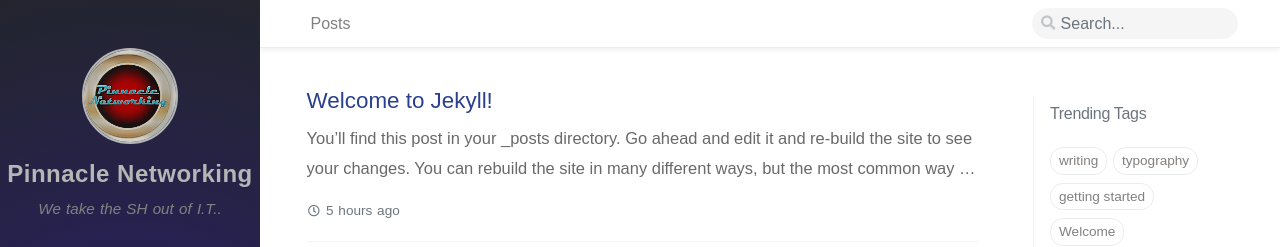
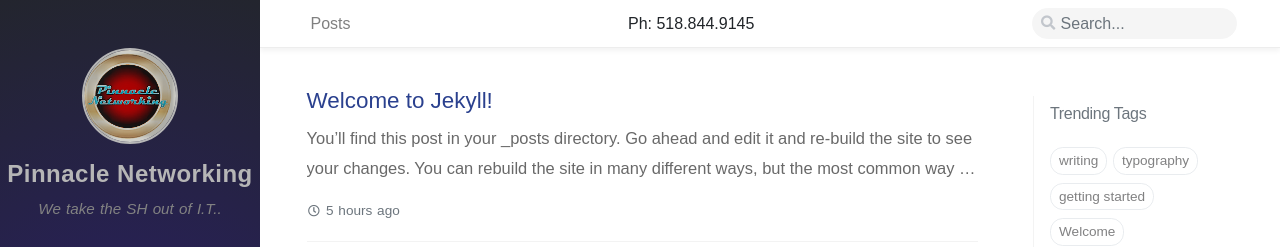
Before and after one commit to Pinnaclenetworking/pinnaclenetworking.github.io, a Jekyll site: the page built from index.html, in a window 1280 px wide. Shown: the top 247 px of the page. Built offline with Jekyll 4.4.1, drawn with Linux system fonts in a browser that asks for light colours; nearby versions of some CDN libraries; some web fonts are replaced; the list of posts is cut into pages by our own code; comment, search, counter and statistics services are not loaded.

Commit message:
Update topbar.html

```diff
--- a/_includes/topbar.html
+++ b/_includes/topbar.html
@@ -37,7 +37,7 @@
       {{- page.title -}}
     {% endif %}
     </div>
-
+    <div>Ph: 518.844.9145 </div>
     <i id="search-trigger" class="fas fa-search fa-fw"></i>
     <span id="search-wrapper" class="align-items-center">
       <i class="fas fa-search fa-fw"></i>
```
